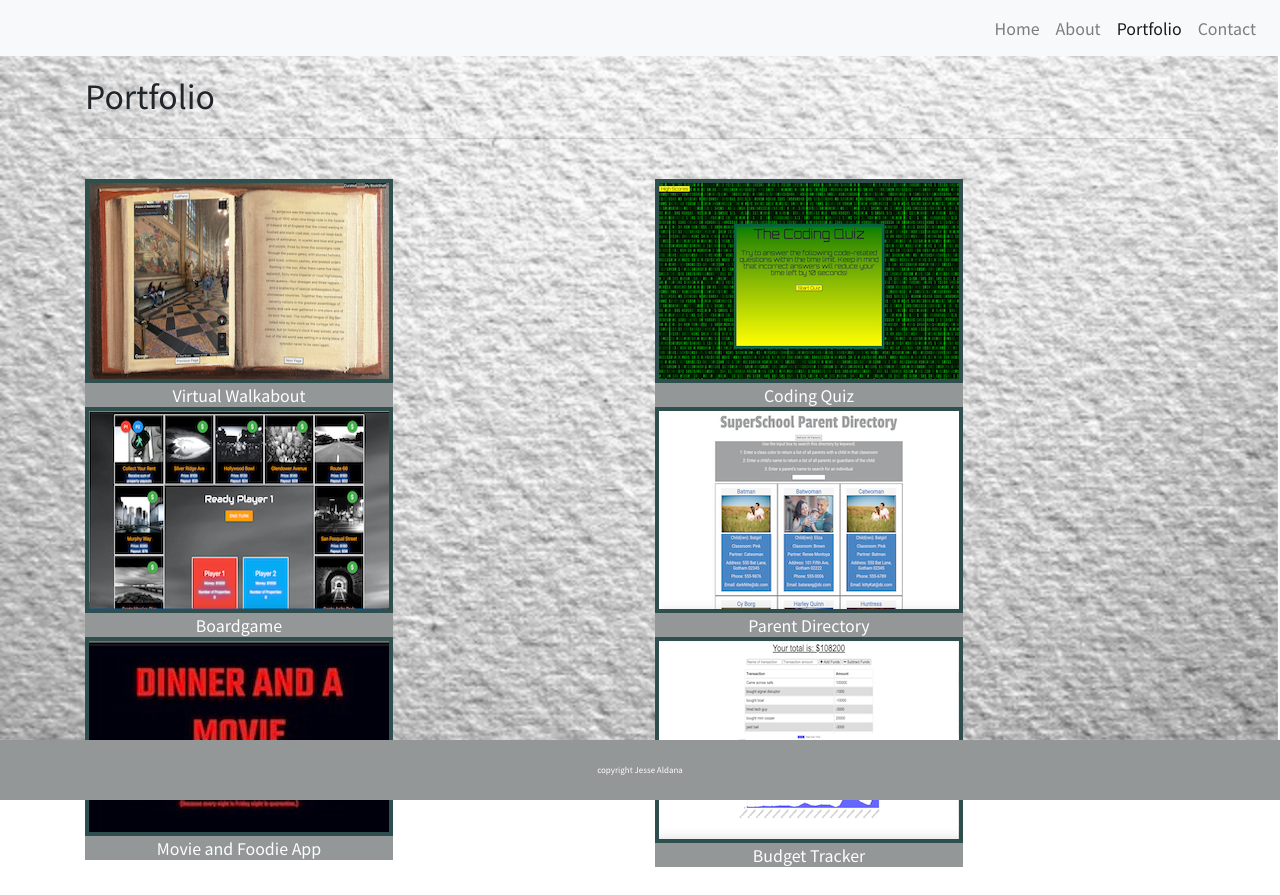
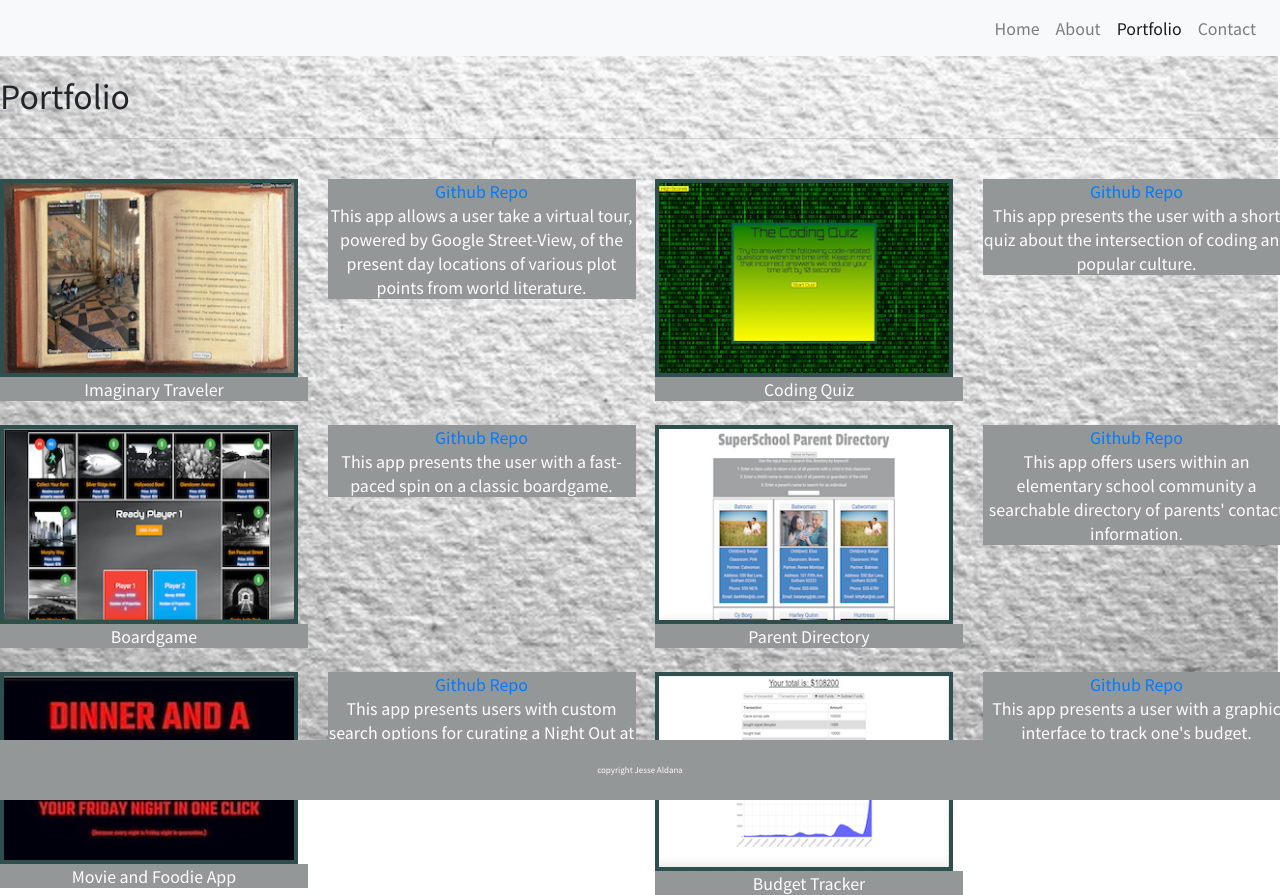
Before and after one commit to jessealdana/aldana-folio, a React (Create React App) app: page /folio in a window 1280 px wide. Built offline with nearby package versions, Linux system fonts and the light colour scheme.

Commit message:
added links to github reposand short descriptions

```diff
--- a/src/components/Container/index.js
+++ b/src/components/Container/index.js
@@ -3,7 +3,7 @@ import "./style.css";
 
 function Container(props) {
     return (
-        <div className="container" {...props} />
+        <div className="Container" {...props} />
     )
 }
 
--- a/src/components/Container/style.css
+++ b/src/components/Container/style.css
@@ -1,3 +1,8 @@
+.Container {
+    margin-left: 10%;
+    margin-right: auto;
+}
+
 @media screen and (max-width: 768px) {
     .Container {
         display: flex;
--- a/src/components/PortfolioCard/index.js
+++ b/src/components/PortfolioCard/index.js
@@ -1,9 +1,9 @@
 import React from "react";
 import "./style.css"
 
-function PortfolioCard() {
+function PortfolioCard(props) {
     return (
-        <div className="col-sm-6 PortfolioCard" {...props} />
+        <div className="col-sm-3 PortfolioCard" {...props} />
     )
 }
 
--- a/src/components/pages/Folio.js
+++ b/src/components/pages/Folio.js
@@ -6,6 +6,7 @@ import directory from "./Images/directory.png";
 import book from "./Images/imaginaryTraveler.png"
 import budget from "./Images/budget.png";
 import Container from "../Container";
+import PortfolioCard from "../PortfolioCard"
 
 
 
@@ -31,21 +32,23 @@ function Portfolio() {
 
 
         <div className="row">
-          <div className="col-sm-6 PortfolioCard">
+          <div className="col-sm-3 PortfolioCard">
             <a href="https://imaginarytraveler4.herokuapp.com/" target="_blank" rel="noopener noreferrer">
             <img src={book} className="img-fluid" alt="Imaginary Traveler" style={{borderStyle: "solid", borderColor: "darkslategray", borderWidth: "4px"}}/>
             </a>
             <div id="caption" style={{backgroundColor: "rgb(148, 151, 151)", color: "white", width: "308px", textAlign: "center"}}>
-              Virtual Walkabout
+              Imaginary Traveler
             </div>
-            {/* <div id="link" style={{backgroundColor: "rgb(148, 151, 151)", color: "white", width: "308px", textAlign: "center"}}>
-              Github Repo: https://github.com/tingtingctt/Imaginary-Traveler-Collaborated
+          </div>
+          <div className="col-sm-3 InfoCard">
+            <div id="link" style={{backgroundColor: "rgb(148, 151, 151)", color: "white", width: "308px", textAlign: "center"}}>
+              <a href="https://github.com/tingtingctt/Imaginary-Traveler-Collaborated" target="blank" rel="noopener noreferer">Github Repo</a>
             </div>
             <div id="blurb" style={{backgroundColor: "rgb(148, 151, 151)", color: "white", width: "308px", textAlign: "center"}}>
-              This app allows a user take a virtual tour, powrered by Google Maps, of the present day locations of various plot points from world literature.
-            </div> */}
+              This app allows a user take a virtual tour, powered by Google Street-View, of the present day locations of various plot points from world literature.
+            </div>
           </div>
-          <div className="col-sm-6 PortfolioCard">
+          <div className="col-sm-3 PortfolioCard">
             <a href="https://jessealdana.github.io/Coding-Quiz/" target="_blank" rel="noopener noreferrer">
             <img src={quiz} className="img-fluid" alt="Coding Quiz" style={{borderStyle: "solid", borderColor: "darkslategray", borderWidth: "4px"}}/>
             </a>
@@ -53,10 +56,18 @@ function Portfolio() {
               Coding Quiz
             </div>
           </div>
+          <div className="col-sm-3 InfoCard">
+            <div id="link" style={{backgroundColor: "rgb(148, 151, 151)", color: "white", width: "308px", textAlign: "center"}}>
+              <a href="https://github.com/jessealdana/Coding-Quiz" target="_blank" rel="noopener noreferer">Github Repo</a>
+            </div>
+            <div id="blurb" style={{backgroundColor: "rgb(148, 151, 151)", color: "white", width: "308px", textAlign: "center"}}>
+              This app presents the user with a short quiz about the intersection of coding and popular culture.
+            </div>
+          </div>
         </div>
-
+        <br />
         <div className="row">
-          <div className="col-sm-6 PortfolioCard">
+          <div className="col-sm-3 PortfolioCard">
             <a href="https://tranquil-castle-93328.herokuapp.com" target="_blank" rel="noopener noreferrer">
             <img src={boardgame} className="img-fluid" alt="Boardgame" style={{borderStyle: "solid", borderColor: "darkslategray", borderWidth: "4px"}}/>
             </a>
@@ -64,7 +75,15 @@ function Portfolio() {
               Boardgame
             </div>
           </div>
-          <div className="col-sm-6 PortfolioCard">
+          <div className="col-sm-3 InfoCard">
+            <div id="link" style={{backgroundColor: "rgb(148, 151, 151)", color: "white", width: "308px", textAlign: "center"}}>
+              <a href="https://github.com/abazrafshan/Project2Game" target="blank" rel="noopener noreferer">Github Repo</a>
+            </div>
+            <div id="blurb" style={{backgroundColor: "rgb(148, 151, 151)", color: "white", width: "308px", textAlign: "center"}}>
+              This app presents the user with a fast-paced spin on a classic boardgame.
+            </div>
+          </div>
+          <div className="col-sm-3 PortfolioCard">
             <a href="https://super-dir.herokuapp.com/" target="_blank" rel="noopener noreferrer">
               <img src={directory} className="img-fluid" alt="Parent Directory" style={{borderStyle: "solid", borderColor: "darkslategray", borderWidth: "4px"}}/>
             </a>
@@ -72,10 +91,18 @@ function Portfolio() {
               Parent Directory
             </div>
           </div>
+          <div className="col-sm-3 InfoCard">
+            <div id="link" style={{backgroundColor: "rgb(148, 151, 151)", color: "white", width: "308px", textAlign: "center"}}>
+              <a href="https://github.com/jessealdana/super-dir" target="blank" rel="noopener noreferer">Github Repo</a>
+            </div>
+            <div id="blurb" style={{backgroundColor: "rgb(148, 151, 151)", color: "white", width: "308px", textAlign: "center"}}>
+              This app offers users within an elementary school community a searchable directory of parents' contact information.
+            </div>
+          </div>
         </div>
-
+        <br />
         <div className="row">
-        <div className="col-sm-6 PortfolioCard">
+        <div className="col-sm-3 PortfolioCard">
             <a href="https://sharlenemay.github.io/dinner_movie/" target="_blank" rel="noopener noreferrer">
             <img src={dinner} className="img-fluid" alt="Dinner and a Movie" style={{borderStyle: "solid", borderColor: "darkslategray", borderWidth: "4px"}}/>
             </a>
@@ -83,12 +110,28 @@ function Portfolio() {
               Movie and Foodie App
             </div>
           </div>
-          <div className="col-sm-6 PortfolioCard">
+          <div className="col-sm-3 InfoCard">
+            <div id="link" style={{backgroundColor: "rgb(148, 151, 151)", color: "white", width: "308px", textAlign: "center"}}>
+              <a href="https://github.com/sharlenemay/dinner_movie" target="blank" rel="noopener noreferer">Github Repo</a>
+            </div>
+            <div id="blurb" style={{backgroundColor: "rgb(148, 151, 151)", color: "white", width: "308px", textAlign: "center"}}>
+              This app presents users with custom search options for curating a Night Out at home.
+            </div>
+          </div>
+          <div className="col-sm-3 PortfolioCard">
             <a href="https://fierce-falls-45988.herokuapp.com/" target="_blank" rel="noopener noreferrer">
               <img src={budget} className="img-fluid" alt="Budget Tracker" style={{borderStyle: "solid", borderColor: "darkslategray", borderWidth: "4px"}}/>
             </a>
             <div id="caption" style={{backgroundColor: "rgb(148, 151, 151)", color: "white", width: "308px", textAlign: "center"}}>
               Budget Tracker
+            </div>
+          </div>
+          <div className="col-sm-3 InfoCard">
+            <div id="link" style={{backgroundColor: "rgb(148, 151, 151)", color: "white", width: "308px", textAlign: "center"}}>
+              <a href="https://github.com/jessealdana/budget_tracker" target="blank" rel="noopener noreferer">Github Repo</a>
+            </div>
+            <div id="blurb" style={{backgroundColor: "rgb(148, 151, 151)", color: "white", width: "308px", textAlign: "center"}}>
+              This app presents a user with a graphic interface to track one's budget.
             </div>
           </div>
         </div>
```
Also changed, not shown: 1 other file (tests, documents, lock files or other folders).
